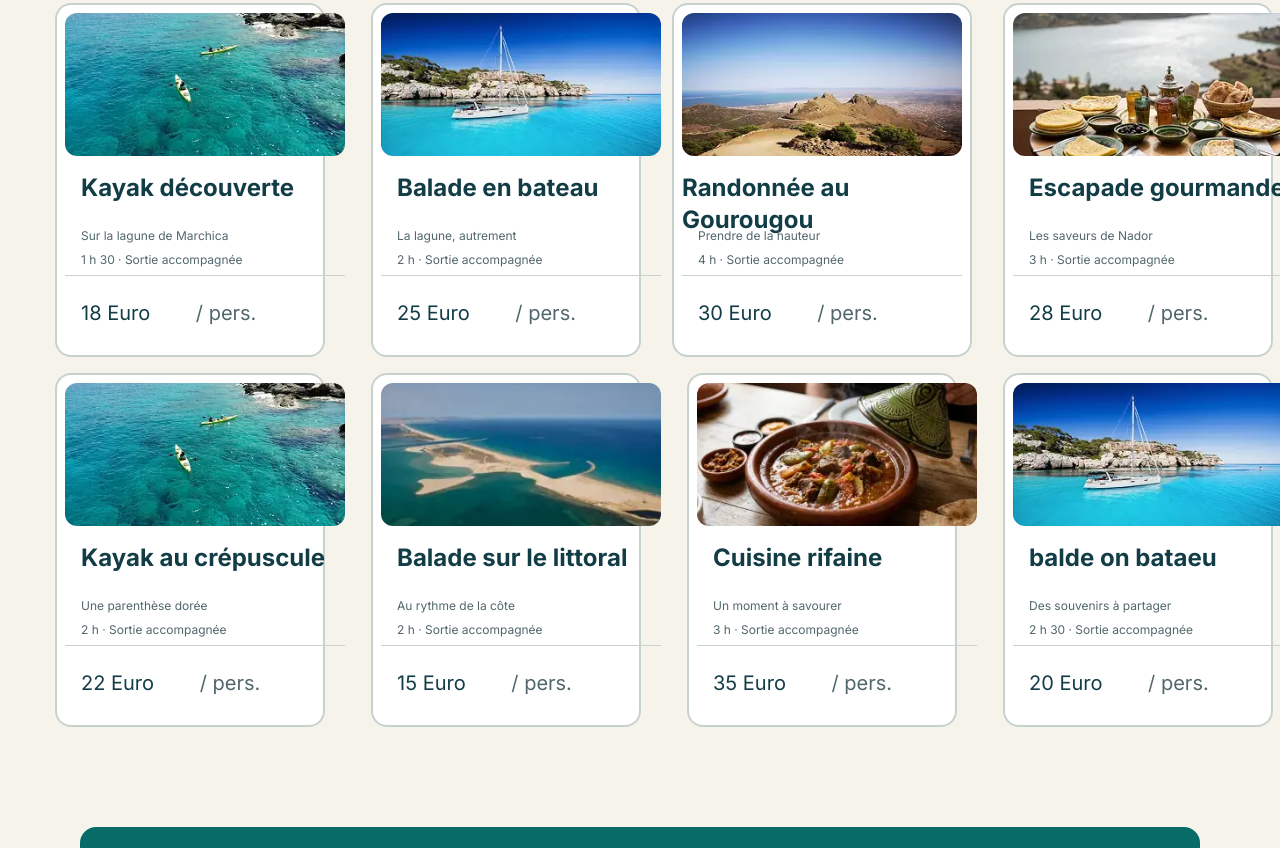
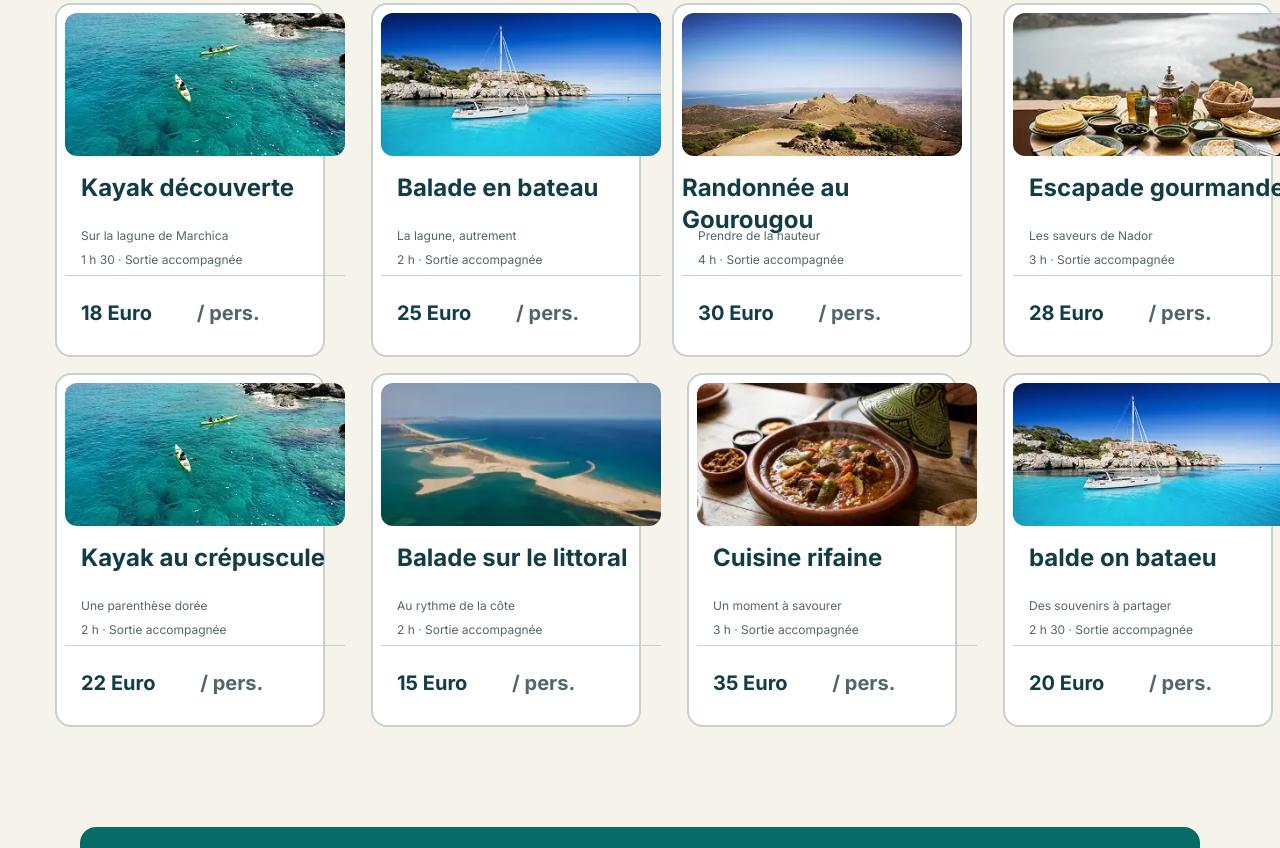
Before and after one commit to ahtalbi/Marchica-Trips, a website built with Vite: page activities.html in a window 1280 px wide. Shown: the part 334-1182 px from the top of the page. Built offline with nearby package versions, Linux system fonts and the light colour scheme.

```diff
--- a/activities.html
+++ b/activities.html
@@ -1,5 +1,5 @@
 <!DOCTYPE html>
-<html lang="en">
+<html lang="fr">
 
 <head>
     <meta charset="UTF-8">
@@ -46,91 +46,91 @@
             <p class="text-text-muted mt-10  pb-7" >Kayak, bateau, randonnée ou découvertes gourmandes : trouvez votre prochaine sortie autour de
 Marchica.</p>
         </section>
-                <section class="grid gap-5 md:grid-cols-[repeat(2,1fr)] md:grid md:gap-1 lg:grid-cols-[repeat(4,1fr)] lg:mx-10 lg:gap-4" >
+                <section aria-label="Liste des expériences" class="grid gap-5 md:grid-cols-[repeat(2,1fr)] md:grid md:gap-1 lg:grid-cols-[repeat(4,1fr)] lg:mx-10 lg:gap-4" >
 
-            <div tabindex="0" class="bg-surface w-[90%] h-[354px]  mx-auto border-2 border-border rounded-2xl grid grid-cols- grid-rows-14 p-2 focus:outline-none focus-visible:ring-2 focus-visible:ring-border" >
+            <article tabindex="0" class="bg-surface w-[90%] h-[354px]  mx-auto border-2 border-border rounded-2xl grid grid-cols- grid-rows-14 p-2 focus:outline-none focus-visible:ring-2 focus-visible:ring-border" >
                 <img src="assets/kayak decouverte.webp" alt="kayak on beach" class="row-start-1 row-span-6 w-full h-full object-cover rounded-xl">
                 <h2 class="row-start-7 pl-4 pt-4 text-text text-2xl pb-5 font-bold"  >Kayak découverte</h2>
                 <p class="text-text-muted row-start-10 pl-4 text-xs ">Sur la lagune de Marchica</p>
                 <p class="text-text-muted row-start-11 pl-4 text-xs" >1 h 30 · Sortie accompagnée</p>
                 <hr class="row-start-12 border-border w-70 justify-self-center">
-                <p class="row-start-13 pl-4 text-xl font-bald text-text" >18 Euro <span class="pl-10 text-text-muted" >/ pers.</span></p>
-            </div>
+                <p class="row-start-13 pl-4 text-xl font-bold text-text" >18 Euro <span class="pl-10 text-text-muted" >/ pers.</span></p>
+            </article>
 
 
 
-            <div tabindex="0" class="bg-surface w-[90%] h-[354px]  mx-auto border-2 border-border rounded-2xl grid grid-cols- grid-rows-14 p-2 focus:outline-none focus-visible:ring-2 focus-visible:ring-border" >
+            <article tabindex="0" class="bg-surface w-[90%] h-[354px]  mx-auto border-2 border-border rounded-2xl grid grid-cols- grid-rows-14 p-2 focus:outline-none focus-visible:ring-2 focus-visible:ring-border" >
                 <img src="assets/balde on bataeu.webp" alt="balqde en bateu" class="row-start-1 row-span-6 w-full h-full object-cover rounded-xl">
                 <h2 class="row-start-7 pl-4 pt-4 text-text text-2xl pb-5 font-bold"  >Balade en bateau</h2>
                 <p class="text-text-muted row-start-10 pl-4 text-xs ">La lagune, autrement</p>
                 <p class="text-text-muted row-start-11 pl-4 text-xs" >2 h · Sortie accompagnée</p>
                 <hr class="row-start-12 border-border w-70 justify-self-center">
-                <p class="row-start-13 pl-4 text-xl font-bald text-text" >25 Euro <span class="pl-10 text-text-muted" >/ pers.</span></p>
-            </div>
+                <p class="row-start-13 pl-4 text-xl font-bold text-text" >25 Euro <span class="pl-10 text-text-muted" >/ pers.</span></p>
+            </article>
 
 
 
 
-            <div tabindex="0" class="bg-surface max-w-84 h-[354px]  mx-auto border-2 border-border rounded-2xl grid  grid-rows-14 p-2 focus:outline-none focus-visible:ring-2 focus-visible:ring-border" >
+            <article tabindex="0" class="bg-surface max-w-84 h-[354px]  mx-auto border-2 border-border rounded-2xl grid  grid-rows-14 p-2 focus:outline-none focus-visible:ring-2 focus-visible:ring-border" >
                 <img src="assets/Randonnée au Gourougou.webp" alt="Randonnée au Gourougou" class="row-start-1 row-span-6 w-full h-full object-cover rounded-xl">
                 <h2 class="row-start-7  pt-4 text-text text-2xl pb-5 font-bold "  >Randonnée au Gourougou</h2>
                 <p class="text-text-muted row-start-10 pl-4 text-xs  ">Prendre de la hauteur</p>
                 <p class="text-text-muted row-start-11 pl-4 text-xs" >4 h · Sortie accompagnée</p>
                 <hr class="row-start-12 border-border w-70 justify-self-center">
-                <p class="row-start-13 pl-4 text-xl font-bald text-text" >30 Euro <span class="pl-10 text-text-muted" >/ pers.</span></p>
-            </div>
+                <p class="row-start-13 pl-4 text-xl font-bold text-text" >30 Euro <span class="pl-10 text-text-muted" >/ pers.</span></p>
+            </article>
 
 
 
-            <div tabindex="0" class="bg-surface w-[90%] h-[354px]  mx-auto border-2 border-border rounded-2xl grid  grid-rows-14 p-2 focus:outline-none focus-visible:ring-2 focus-visible:ring-border" >
+            <article tabindex="0" class="bg-surface w-[90%] h-[354px]  mx-auto border-2 border-border rounded-2xl grid  grid-rows-14 p-2 focus:outline-none focus-visible:ring-2 focus-visible:ring-border" >
                 <img src="assets/Escapade gourmande.webp" alt="Escapade gourmande" class="row-start-1 row-span-6 w-full h-full object-cover rounded-xl">
                 <h2 class="row-start-7 pl-4 pt-4 text-text text-2xl pb-5 font-bold"  >Escapade gourmande</h2>
                 <p class="text-text-muted row-start-10 pl-4 text-xs ">Les saveurs de Nador</p>
                 <p class="text-text-muted row-start-11 pl-4 text-xs" >3 h · Sortie accompagnée</p>
                 <hr class="row-start-12 border-border w-70 justify-self-center">
-                <p class="row-start-13 pl-4 text-xl font-bald text-text" >28 Euro <span class="pl-10 text-text-muted" >/ pers.</span></p>
-            </div>
+                <p class="row-start-13 pl-4 text-xl font-bold text-text" >28 Euro <span class="pl-10 text-text-muted" >/ pers.</span></p>
+            </article>
 
 
 
-            <div tabindex="0" class="bg-surface w-[90%] h-[354px]  mx-auto border-2 border-border rounded-2xl grid grid-cols- grid-rows-14 p-2 focus:outline-none focus-visible:ring-2 focus-visible:ring-border" >
+            <article tabindex="0" class="bg-surface w-[90%] h-[354px]  mx-auto border-2 border-border rounded-2xl grid grid-cols- grid-rows-14 p-2 focus:outline-none focus-visible:ring-2 focus-visible:ring-border" >
                 <img src="assets/kayak decouverte.webp" alt="Kayak au crépuscule" class="row-start-1 row-span-6 w-full h-full object-cover rounded-xl">
                 <h2 class="row-start-7 pl-4 pt-4 text-text text-2xl pb-5 font-bold"  >Kayak au crépuscule</h2>
                 <p class="text-text-muted row-start-10 pl-4 text-xs ">Une parenthèse dorée</p>
                 <p class="text-text-muted row-start-11 pl-4 text-xs" >2 h · Sortie accompagnée</p>
                 <hr class="row-start-12 border-border w-70 justify-self-center">
-                <p class="row-start-13 pl-4 text-xl font-bald text-text" >22 Euro <span class="pl-10 text-text-muted" >/ pers.</span></p>
-            </div>
+                <p class="row-start-13 pl-4 text-xl font-bold text-text" >22 Euro <span class="pl-10 text-text-muted" >/ pers.</span></p>
+            </article>
 
 
 
-            <div tabindex="0" class="bg-surface w-[90%] h-[354px]  mx-auto border-2 border-border rounded-2xl grid grid-cols- grid-rows-14 p-2 focus:outline-none focus-visible:ring-2 focus-visible:ring-border" >
+            <article tabindex="0" class="bg-surface w-[90%] h-[354px]  mx-auto border-2 border-border rounded-2xl grid grid-cols- grid-rows-14 p-2 focus:outline-none focus-visible:ring-2 focus-visible:ring-border" >
                 <img src="assets/balade sur le littoral.webp" alt="Balade sur le littoral" class="row-start-1 row-span-6 w-full h-full object-cover rounded-xl">
                 <h2 class="row-start-7 pl-4 pt-4 text-text text-2xl pb-5 font-bold"  >Balade sur le littoral</h2>
                 <p class="text-text-muted row-start-10 pl-4 text-xs ">Au rythme de la côte</p>
                 <p class="text-text-muted row-start-11 pl-4 text-xs" >2 h · Sortie accompagnée</p>
                 <hr class="row-start-12 border-border w-70 justify-self-center">
-                <p class="row-start-13 pl-4 text-xl font-bald text-text" >15 Euro <span class="pl-10 text-text-muted" >/ pers.</span></p>
-            </div>
+                <p class="row-start-13 pl-4 text-xl font-bold text-text" >15 Euro <span class="pl-10 text-text-muted" >/ pers.</span></p>
+            </article>
 
 
 
-            <div tabindex="0" class="bg-surface w-[90%] h-[354px]  mx-auto border-2 border-border rounded-2xl grid grid-cols- grid-rows-14 p-2 focus:outline-none focus-visible:ring-2 focus-visible:ring-border" >
+            <article tabindex="0" class="bg-surface w-[90%] h-[354px]  mx-auto border-2 border-border rounded-2xl grid grid-cols- grid-rows-14 p-2 focus:outline-none focus-visible:ring-2 focus-visible:ring-border" >
                 <img src="assets/cuisine rifaine.webp" alt="Cuisine rifaine" class="row-start-1 row-span-6 w-full h-full object-cover rounded-xl">
                 <h2 class="row-start-7 pl-4 pt-4 text-text text-2xl pb-5 font-bold"  >Cuisine rifaine</h2>
                 <p class="text-text-muted row-start-10 pl-4 text-xs ">Un moment à savourer</p>
                 <p class="text-text-muted row-start-11 pl-4 text-xs" >3 h · Sortie accompagnée</p>
                 <hr class="row-start-12 border-border w-70 justify-self-center">
-                <p class="row-start-13 pl-4 text-xl font-bald text-text" >35 Euro <span class="pl-10 text-text-muted" >/ pers.</span></p>
-            </div>
-            <div tabindex="0" class="bg-surface  w-[90%] h-[354px]  mx-auto border-2 border-border rounded-2xl grid grid-cols- grid-rows-14 p-2 focus:outline-none focus-visible:ring-2 focus-visible:ring-border" >
+                <p class="row-start-13 pl-4 text-xl font-bold text-text" >35 Euro <span class="pl-10 text-text-muted" >/ pers.</span></p>
+            </article>
+            <article tabindex="0" class="bg-surface  w-[90%] h-[354px]  mx-auto border-2 border-border rounded-2xl grid grid-cols- grid-rows-14 p-2 focus:outline-none focus-visible:ring-2 focus-visible:ring-border" >
                 <img src="assets/balde on bataeu.webp" alt="balde on bataeu" class="row-start-1 row-span-6 w-full h-full object-cover rounded-xl">
                 <h2 class="row-start-7 pl-4 pt-4 text-text text-2xl pb-5 font-bold"  >balde on bataeu</h2>
                 <p class="text-text-muted row-start-10 pl-4 text-xs ">Des souvenirs à partager</p>
                 <p class="text-text-muted row-start-11 pl-4 text-xs" >2 h 30 · Sortie accompagnée</p>
                 <hr class="row-start-12 border-border w-70 justify-self-center">
-                <p class="row-start-13 pl-4 text-xl font-bald text-text" >20 Euro <span class="pl-10 text-text-muted" >/ pers.</span></p>
-            </div>
+                <p class="row-start-13 pl-4 text-xl font-bold text-text" >20 Euro <span class="pl-10 text-text-muted" >/ pers.</span></p>
+            </article>
 
         </section>
 
--- a/activitiesDetails.html
+++ b/activitiesDetails.html
@@ -1,5 +1,5 @@
 <!DOCTYPE html>
-<html lang="en">
+<html lang="fr">
 
 <head>
     <meta charset="UTF-8">
@@ -129,6 +129,17 @@
         <p class="font-sans text-caption text-text-muted mt-3">Disponibilités à confirmer par l'équipe.</p>
     </aside>
 </section>
+<div class="w-full max-w-3xl lg:max-w-6xl mx-auto px-4 pt-6 pb-10 md:pb-16">
+    <div class="bg-primary rounded-2xl p-6 flex flex-col gap-6 md:flex-row md:items-center md:justify-between md:gap-8 md:px-10 md:py-8">
+        <p class="text-surface font-display text-3xl">
+            Et si votre prochaine <br> échappée était ici ?
+        </p>
+        <a href="reserve"
+           class="bg-surface text-primary font-bold rounded-2xl h-12 px-6 flex items-center justify-center shrink-0 border border-primary hover:ring-2 ring-focus">
+            Préparer ma sortie
+        </a>
+    </div>
+</div>
 </main>
     <footer>
     <div class="bg-primary text-white justify-center align-text-bottom p-2 md:flex-row md:p-[5%]">
```
